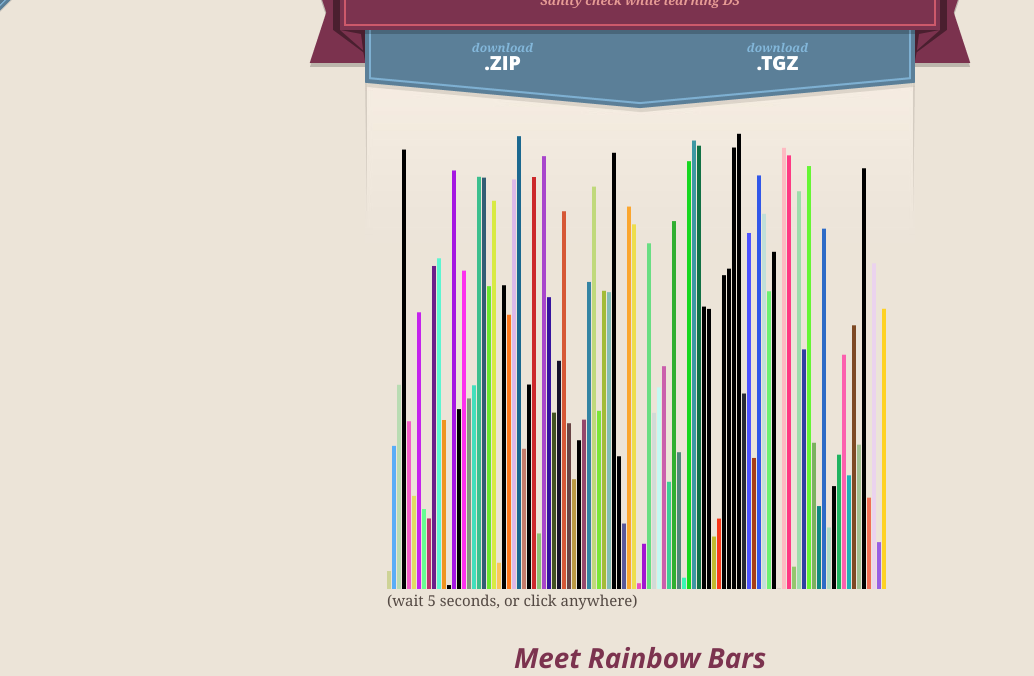
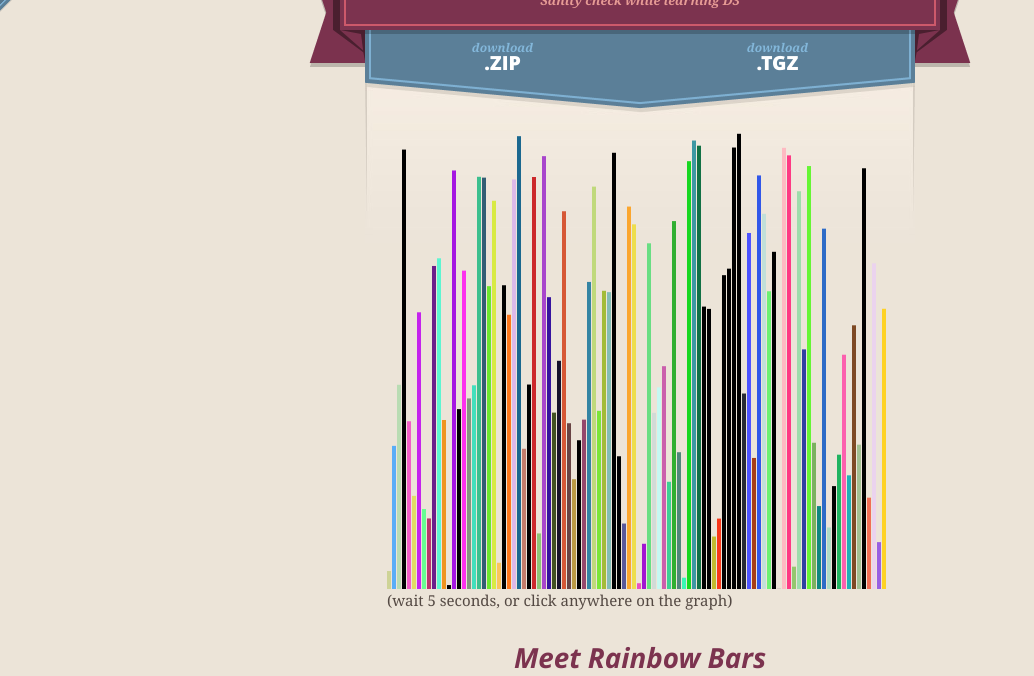
Before and after one commit to bhollan/RainbowBars, a plain HTML site: page index.html in a window 1280 px wide. Shown: the part 124-800 px from the top of the page, without its empty margins (0-1034 px from the left). Drawn offline with nearby package versions, Linux system fonts and the light colour scheme.

Commit message:
add 'in the graph'

```diff
--- a/index.html
+++ b/index.html
@@ -55,7 +55,7 @@
       </section>
 
       <section id="main_content">
-        <div id="container"></div>(wait 5 seconds, or click anywhere)  <!--This is the container for the SVG rainbowbars-->
+        <div id="container"></div>(wait 5 seconds, or click anywhere on the graph)  <!--This is the container for the SVG rainbowbars-->
         <h3>
 <a id="meet-rainbow-bars" class="anchor" href="#meet-rainbow-bars" aria-hidden="true"><span class="octicon octicon-link"></span></a>Meet Rainbow Bars</h3>
 
```
